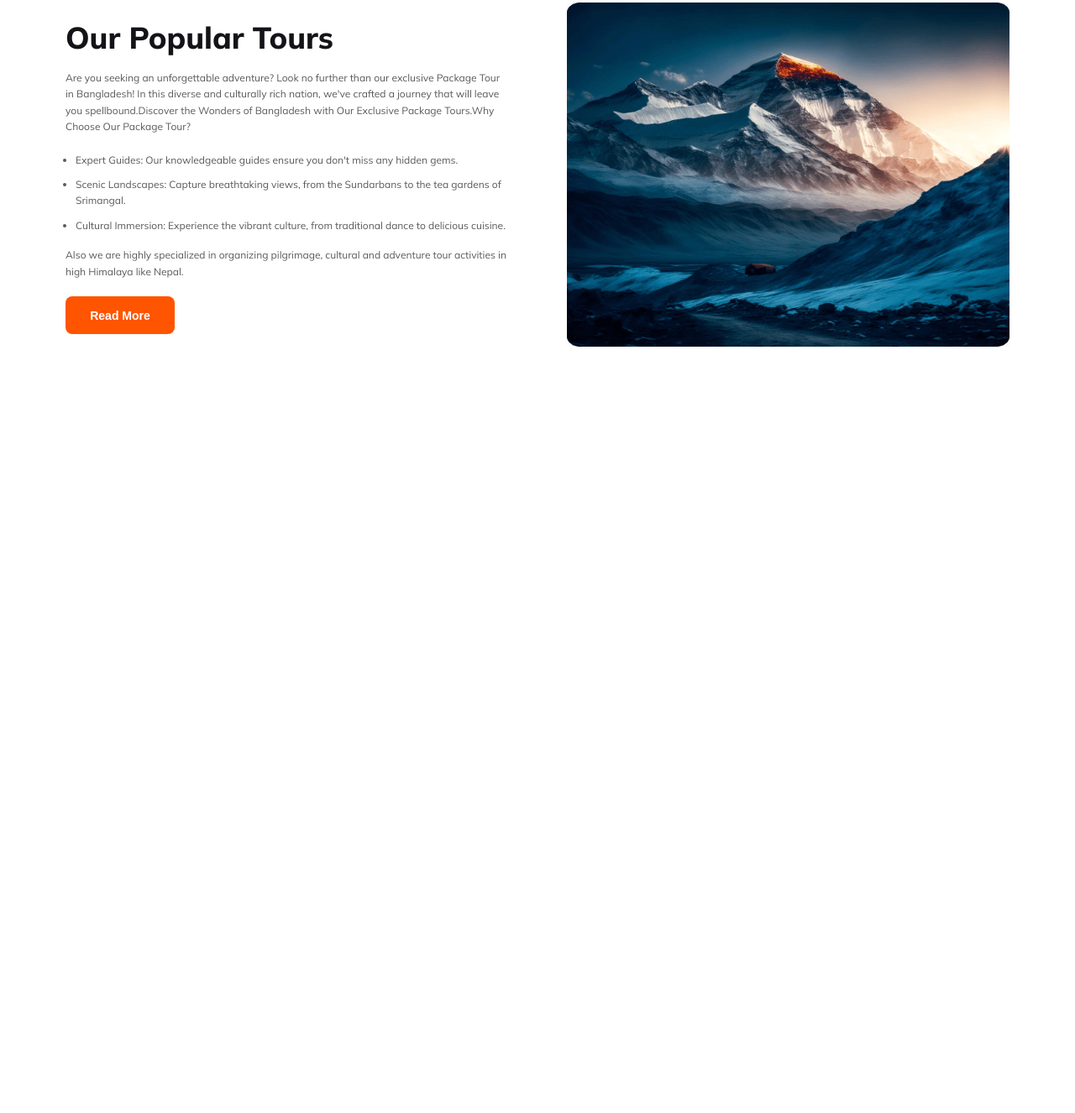
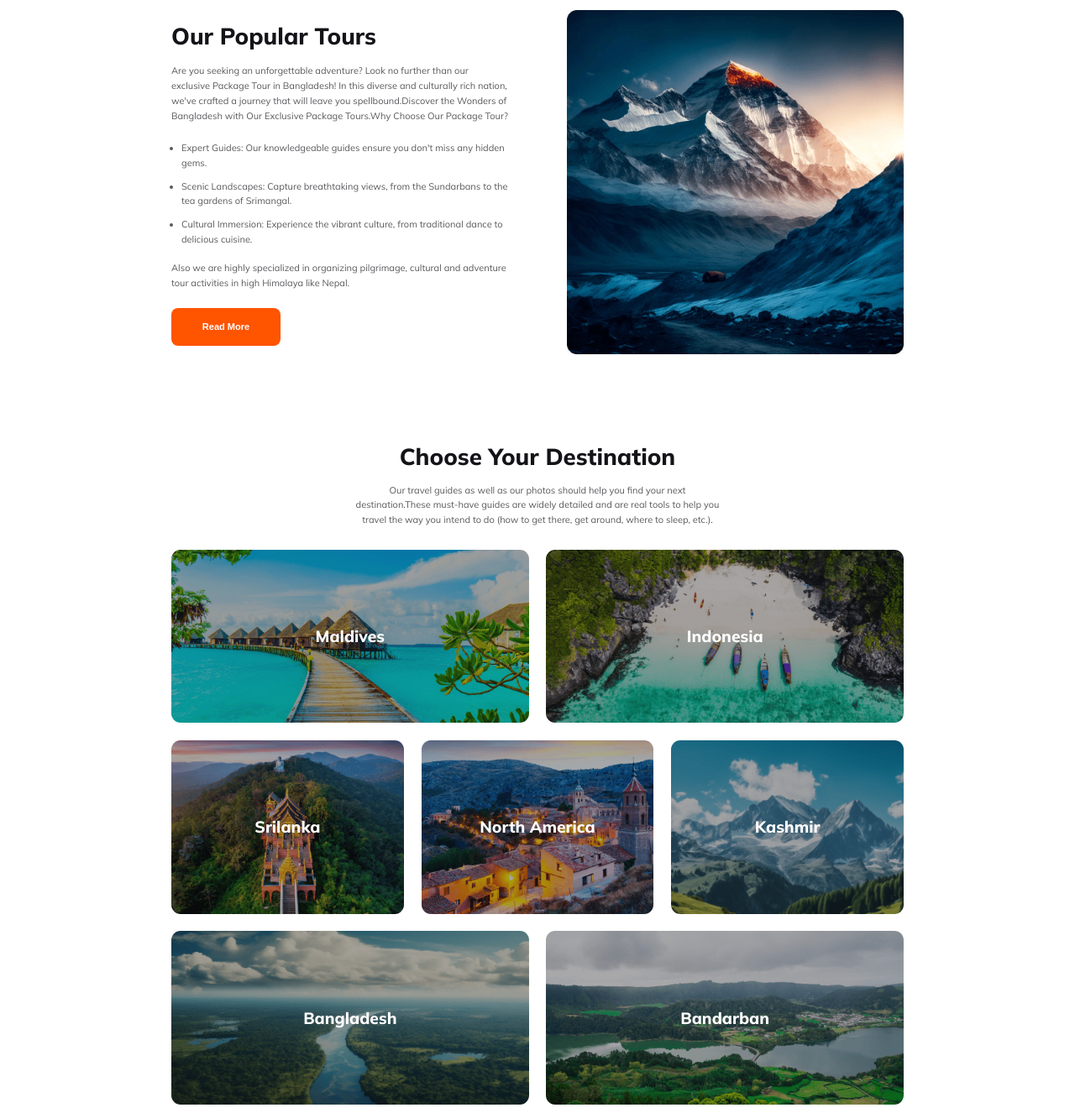
Before and after one commit to SanjidaTanha/Wind-Up, a plain HTML site: page index.html in a window 1280 px wide. Shown: the part 779-2105 px from the top of the page at 84% size. Before the commit the page ends 1204 px from the top, so only its background shows below. Drawn offline with Linux system fonts and the light colour scheme.

Commit message:
destination section added

```diff
--- a/index.html
+++ b/index.html
@@ -78,6 +78,28 @@
                 <img src="./Images/Rectangle 4.png" alt="" height="410px" width="100%">
             </div>
         </div>
+
+
+        <!-- destination section -->
+        <div class="destination-container b-margin">
+            <h3 class="destination-title">Choose Your Destination</h3>
+            <p class="destination-description">Our travel guides as well as our photos should help you find your next destination.These must-have guides are widely detailed and are real tools to help you travel the way you intend to do (how to get there, get around, where to sleep, etc.).</p>
+            <div class="destination-img">
+                <div class="image-container">
+                    <h3 class="destination-name" id="Maldives">Maldives</h3>
+                    <h3 class="destination-name"id="Indonesia">Indonesia</h3>
+                </div>
+                <div class="image-container">
+                    <h3 class="destination-name"id="Srilanka">Srilanka</h3>
+                    <h3 class="destination-name"id="North-America">North America</h3>
+                    <h3 class="destination-name"id="Kashmir">Kashmir</h3>
+                </div>
+                <div class="image-container">
+                    <h3 class="destination-name"id="Bangladesh">Bangladesh</h3>
+                    <h3 class="destination-name"id="Bandarban">Bandarban</h3>
+                </div>
+            </div>
+        </div>
     </main>
 </body>
 </html>
--- a/style.css
+++ b/style.css
@@ -1,21 +1,25 @@
 /* shared styles */
 body {
     font-family: 'Mulish';
+    width: 992px;
+    margin: 0px auto;
 }
 .b-margin {
-margin: 0px 70px ;
+    margin: 0 60px;
 }
+
 .primary-btn {
     border-radius: 8px;
     background: #FF5400;
     color: #FFF;
     text-align: center;
-    font-size: 0.875rem;
+    font-size: 0.68888rem;
     font-weight: 700;
     border: none;
     width: 130px;
     height: 45px;
 }
+
 .primary-btn:hover {
     background: black;
 }
@@ -24,38 +28,46 @@ margin: 0px 70px ;
 /* header related styles */
 /* nav related styles */
 nav {
-   margin-top: 20px;
-   margin-bottom: 30px;
-   display: flex;
-   justify-content: space-between;
+    margin-top: 20px;
+    margin-bottom: 30px;
+    display: flex;
+    justify-content: space-between;
 }
+
 .website-name-container {
     display: flex;
     justify-content: left;
 }
+
 #web-img {
-    height: 40px;
+    width: 2.06669rem;
+    height: 2.41144rem;
+    margin-top: 1.3rem;
 }
+
 .website-name {
-    margin: 0px;
     color: #131318;
-    font-size: 2rem;
+    font-size: 1.55rem;
     font-weight: 800;
 }
+
 #up {
     color: #FF5400;
 }
-nav > ul {
+
+nav>ul {
     display: inline-flex;
     padding: 10px 0px;
     justify-content: center;
     align-items: center;
     gap: 44px;
 }
-nav > ul li {
+
+nav>ul li {
     list-style: none;
 }
-nav > ul li a {
+
+nav>ul li a {
     text-decoration: none;
     color: #424247;
     text-align: center;
@@ -63,9 +75,11 @@ nav > ul li a {
     font-weight: 400;
     margin: 0px;
 }
+
 .hamburger {
     display: none;
 }
+
 .bar {
     display: block;
     width: 25px;
@@ -75,12 +89,15 @@ nav > ul li a {
     transition: all 0.3s ease-in-out;
     background-color: #101010;
 }
+
 #home {
     color: #FF5400;
 }
-nav > ul li a:hover {
+
+nav>ul li a:hover {
     color: #FF5400
 }
+
 #home:hover {
     color: #424247;
 }
@@ -88,31 +105,35 @@ nav > ul li a:hover {
 
 /* banner related styles */
 .banner {
-    background-image:linear-gradient(180deg, rgba(19, 19, 24, 0.80) 0%, rgba(19, 19, 24, 0.00) 100%),  url('./Images/Group\ 13\ \(1\)\ \(1\).png');
+    background-image: linear-gradient(180deg, rgba(19, 19, 24, 0.80) 0%, rgba(19, 19, 24, 0.00) 100%), url('./Images/Group\ 13\ \(1\)\ \(1\).png');
     background-repeat: no-repeat;
     background-size: cover;
+    background-position: center;
     border-radius: 16px;
     height: 400px;
     width: 100%;
     padding-top: 160px;
 }
+
 .banner-title {
     color: #FFF;
-    font-size: 3.75rem;
+    font-size: 2.75556rem;
     font-weight: 800;
     text-align: center;
     margin: 0px;
 }
+
 .banner-description {
     margin-top: 15px;
     color: #FFF;
     text-align: center;
-    font-size: 0.75rem;
+    font-size: 0.68888rem;
     font-weight: 400;
     line-height: 162.5%;
     padding-left: 100px;
     padding-right: 100px;
 }
+
 .input-field {
     border-radius: 8px;
     background: rgba(255, 255, 255, 0.30);
@@ -122,29 +143,32 @@ nav > ul li a:hover {
     padding: 13px;
     gap: 16px;
 }
+
 #Where {
     border-radius: 8px;
     background: #FFF;
     border: none;
-    font-size: 0.875rem;
+    font-size: 0.68888rem;
     font-weight: 400;
     width: 92%;
     height: 45px;
-    padding-left:10px;
+    padding-left: 10px;
 
 }
+
 .input-info {
     border-radius: 8px;
     background: #FFF;
     border: none;
     color: rgba(19, 19, 24, 0.50);
-    font-size: 0.875rem;
+    font-size: 0.68888rem;
     font-weight: 400;
     width: 100%;
     height: 45px;
     padding-left: 10px;
     padding-right: 10px;
 }
+
 .find-now {
     width: 100%;
 }
@@ -152,58 +176,128 @@ nav > ul li a:hover {
 
 
 /* popular-tour section related styles */
-.popular-tour-container{
+.popular-tour-container {
     margin-top: 100px;
+    margin-bottom: 100px;
     display: flex;
     justify-content: space-between;
     align-items: center;
     gap: 70px;
 }
+
 .popular-tour {
     width: 50%;
 }
+
 .popular-tour-title {
     color: #131318;
-    font-size: 2.25rem;
+    font-size: 1.72225rem;
     font-weight: 800;
     margin: 0px;
 }
+
 .popular-tour-description {
     margin-top: 16px;
     margin-bottom: 20px;
     color: rgba(19, 19, 24, 0.70);
-    font-size: 0.75rem;
+    font-size: 0.68888rem;
     font-weight: 400;
     line-height: 162.5%;
 }
+
 .bennifits {
     margin-bottom: 10px;
     color: rgba(19, 19, 24, 0.70);
-    font-size: 0.75rem;
+    font-size: 0.68888rem;
     font-weight: 400;
     line-height: 162.5%;
     margin-left: -28px;
 }
-.popular-tour-img{
+
+.popular-tour-img {
     width: 50%
 }
 
 
 
+/* destination section related styles */
+.destination-title {
+    color: #131318;
+    margin: 10px auto;
+    text-align: center;
+    font-size: 1.72225rem;
+    font-weight: 800;
+}
 
+.destination-description {
+    color: rgba(19, 19, 24, 0.70);
+    font-size: 0.68888rem;
+    font-weight: 400;
+    line-height: 162.5%;
+    width: 27.68475rem;
+    text-align: center;
+    display: flex;
+    align-items: center;
+    margin: 15px auto;
+}
+
+.image-container {
+    display: flex;
+    justify-content: space-between;
+    gap: 1.3rem;
+}
+
+#Maldives {
+    background-image: linear-gradient(0deg, rgba(19, 19, 24, 0.20) 0%, rgba(19, 19, 24, 0.20) 100%), url('./Images/Rectangle\ 5.png');
+}
+
+#Indonesia {
+    background-image: linear-gradient(0deg, rgba(19, 19, 24, 0.20) 0%, rgba(19, 19, 24, 0.20) 100%), url('./Images/Rectangle\ 8.png');
+}
+#Srilanka {
+    background-image: linear-gradient(0deg, rgba(19, 19, 24, 0.20) 0%, rgba(19, 19, 24, 0.20) 100%), url('./Images/Rectangle\ 6.png');
+}
+#North-America {
+    background-image: linear-gradient(0deg, rgba(19, 19, 24, 0.20) 0%, rgba(19, 19, 24, 0.20) 100%), url('./Images/Rectangle\ 7.png');
+}
+#Kashmir {
+    background-image: linear-gradient(0deg, rgba(19, 19, 24, 0.20) 0%, rgba(19, 19, 24, 0.20) 100%), url('./Images/Rectangle\ 9.png');
+}
+#Bangladesh {
+    background-image: linear-gradient(0deg, rgba(19, 19, 24, 0.20) 0%, rgba(19, 19, 24, 0.20) 100%), url('./Images/Rectangle\ 11.png');
+}
+#Bandarban {
+    background-image: linear-gradient(0deg, rgba(19, 19, 24, 0.20) 0%, rgba(19, 19, 24, 0.20) 100%), url('./Images/Rectangle\ 10.png');
+}
+.destination-name {
+    border-radius: 0.68888rem;
+    background-repeat: no-repeat;
+    background-size: cover;
+    background-position: center;
+    text-align: center;
+    width: 100%;
+    height: 12.91669rem;
+    color: #FFF;
+    font-size: 1.20556rem;
+    font-weight: 800;
+    margin: 0.65rem 0;
+    display: grid;
+    align-items: center;
+}
 
 
 /* responsive media queries */
 /* for mobile device */
 @media screen and (max-width: 600px) {
     .b-margin {
-        margin: 0px 10px ;
+        margin: 0px 10px;
     }
     nav {
         overflow: hidden;
         position: relative;
     }
-    nav > ul {
+
+    nav>ul {
         position: fixed;
         left: -100%;
         top: 5rem;
@@ -213,51 +307,67 @@ nav > ul li a:hover {
         border-radius: 10px;
         text-align: center;
         transition: 0.3s;
-        box-shadow:0 10px 27px rgba(0, 0, 0, 0.05);
+        box-shadow: 0 10px 27px rgba(0, 0, 0, 0.05);
     }
+
     .hamburger {
         display: block;
         cursor: pointer;
     }
+
     .banner {
         padding-top: 150px;
         height: 500px;
         background-size: cover;
     }
+
     .banner-title {
-        font-size:2rem;
+        font-size: 2rem;
     }
+
     .banner-description {
         padding-left: 0px;
-        padding-right:0px;
+        padding-right: 0px;
     }
+
     .input-field {
         display: flex;
         flex-direction: column;
         margin: 20px;
 
     }
+
     #Where {
         width: 96%;
     }
+
     .input-info {
         width: 100%;
     }
+
     .find-now {
         width: 100%;
     }
+
     .popular-tour-container {
         display: flex;
         flex-direction: column;
         margin-top: 100px;
         gap: 20px;
     }
+
     .popular-tour {
         width: 100%;
     }
-    .popular-tour-img{
+
+    .popular-tour-img {
         padding-top: 0px;
         width: 100%
+    }
+    .image-container {
+        display: flex;
+        flex-direction: column;
+        gap: 3px;
     }
 
 
@@ -268,47 +378,62 @@ nav > ul li a:hover {
 
 
 /* tablet or medium devices */
-@media screen and (min-width:600px) and (max-width:992px){
+@media screen and (min-width:600px) and (max-width:990px) {
     .b-margin {
-        margin: 0px 30px ;
-        }
+        margin: 0px 30px;
+    }
+
     nav {
         display: flex;
         flex-direction: column;
     }
-    nav > ul {
+
+    nav>ul {
         display: flex;
-        justify-content: space-between;
+        justify-content: space-around;
     }
+
     .banner-title {
         font-size: 2.5rem;
     }
+
     .input-field {
         display: grid;
         grid-template-columns: repeat(2, 1fr);
         gap: 20px;
         margin: 0px 100px;
     }
+
     #Where {
         width: 93%;
     }
+
     .input-info {
         width: 100%;
     }
+
     .find-now {
         width: 100%;
     }
+
     .popular-tour-container {
         display: flex;
         flex-direction: column;
         margin-top: 100px;
         gap: 20px;
     }
+
     .popular-tour {
         width: 100%;
     }
-    .popular-tour-img{
+
+    .popular-tour-img {
         padding-top: 0px;
         width: 100%
     }
+    .image-container {
+        display: flex;
+        flex-direction: column;
+        gap: 3px;
+    }
 }
```
